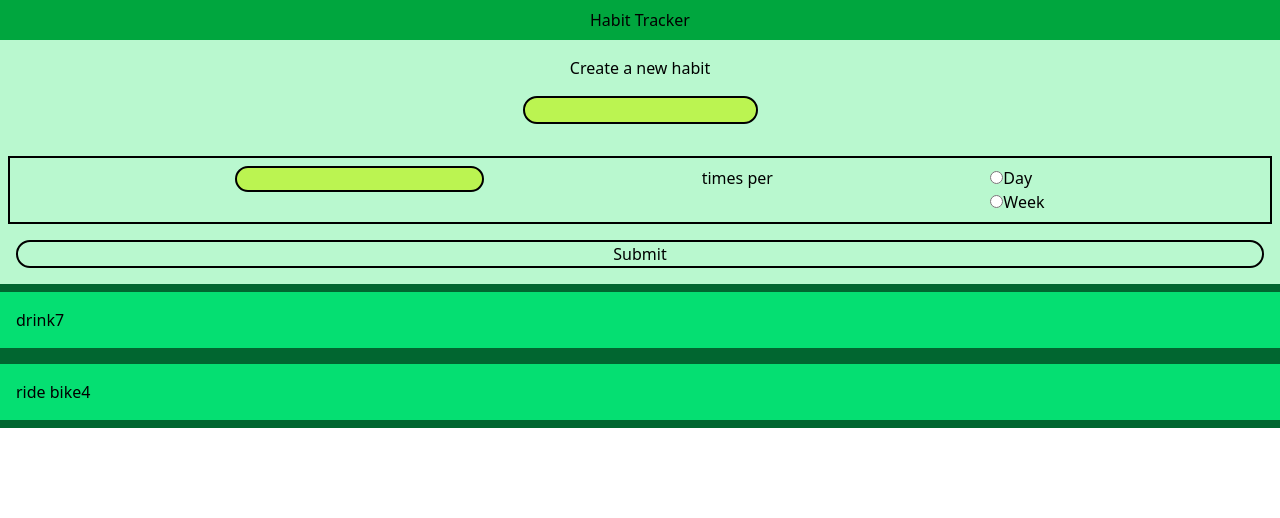
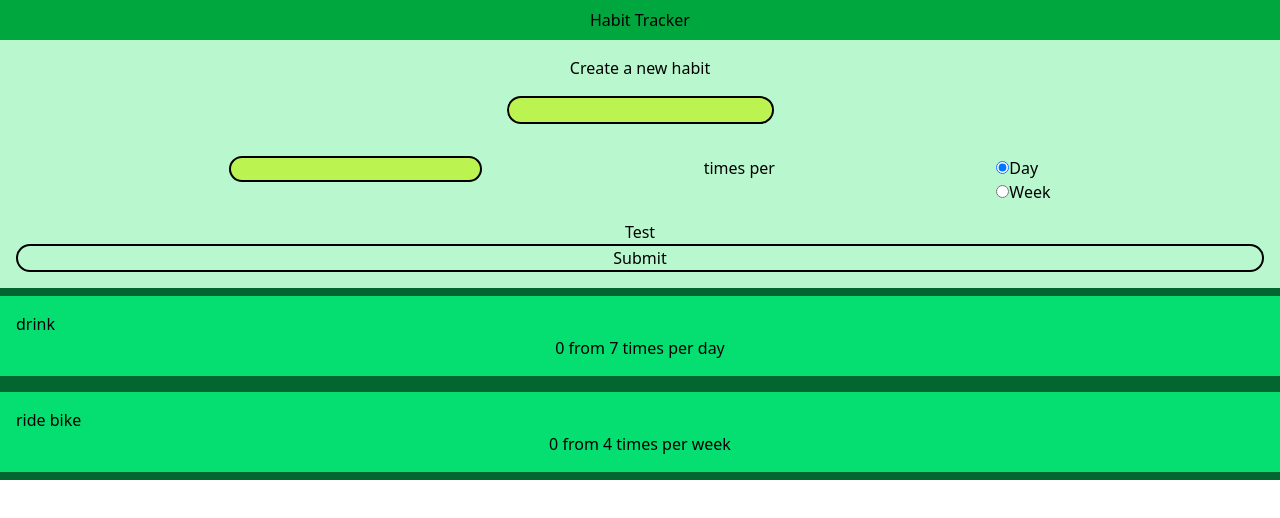
Before and after one commit to GruFRe/habit-tracker, a React (Vite) app: page / in a window 1280 px wide. Shown: the top 518 px of the page. Built offline with nearby package versions, Linux system fonts and the light colour scheme.

Commit message:
some adjustments, still no working form/creation of new habits

```diff
--- a/src/App.jsx
+++ b/src/App.jsx
@@ -7,8 +7,8 @@ import { HabilList } from "./components/HabitList";
 function App() {
 	// useState for Array wich contains different habits, each is an object
 	const [habits, setHabits] = useState([
-		{ id: 1, text: "drink", count: 7, time: "day" },
-		{ id: 2, text: "ride bike", count: 4, time: "week" },
+		{ id: 1, text: "drink", count: 7, time: "day", status: 0 },
+		{ id: 2, text: "ride bike", count: 4, time: "week", status: 0 },
 	]);
 
 	useState(() => {}, [habits]);
--- a/src/components/HabitForm.jsx
+++ b/src/components/HabitForm.jsx
@@ -14,14 +14,14 @@ export const HabitForm = ({ setHabits, habits }) => {
 						id="habit"
 						name="habit"
 						required
-						className="border-2 bg-lime-300 rounded-2xl w-fit max-w-md m-4"
+						className="border-2 bg-lime-300 rounded-2xl w-fit max-w-md m-4 px-4"
 					/>
 				</section>
 				{/* Section to select timeframe and repetitions */}
-				<section className="border-2 flex flex-row justify-evenly mx-2 mb-4 p-2">
+				<section className="flex flex-row justify-evenly mx-2 mb-4">
 					<input
 						type="int"
-						className="border-2 bg-lime-300 rounded-2xl w-[20%] h-[50%]"
+						className="border-2 bg-lime-300 rounded-2xl w-[20%] h-[50%] text-center"
 						name="times"
 						id="times"
 					/>
@@ -29,7 +29,12 @@ export const HabitForm = ({ setHabits, habits }) => {
 					{/* Div for button Divs */}
 					<div>
 						<div>
-							<input type="radio" name="day" id="day" />
+							<input
+								type="radio"
+								name="day"
+								id="day"
+								defaultChecked
+							/>
 							<label htmlFor="day">Day</label>
 						</div>
 						<div>
@@ -39,11 +44,15 @@ export const HabitForm = ({ setHabits, habits }) => {
 					</div>
 				</section>
 				{/* Submit Button, onClick should create a new Habit */}
+				<input type="submit" value="Test" />
 				<button
 					className="border-2 rounded-2xl mb-4 mx-4"
-					onClick={() => {
+					onSubmit={() => {
 						// To Do
-						setHabits([{}, ...habits]);
+						setHabits([
+							{ id: habits.legnth + 1, text: "Test" },
+							...habits,
+						]);
 					}}
 				>
 					Submit
--- a/src/components/HabitList.jsx
+++ b/src/components/HabitList.jsx
@@ -11,6 +11,7 @@ export const HabilList = ({ habits }) => {
 						text={habit.text}
 						count={habit.count}
 						time={habit.time}
+						status={habit.status}
 					/>
 				);
 			})}
--- a/src/components/HabitListItem.jsx
+++ b/src/components/HabitListItem.jsx
@@ -1,9 +1,13 @@
 // Component wihc represents a single List Item
-export const HabitListItem = ({ text, count, time }) => {
+export const HabitListItem = ({ text, count, time, status }) => {
 	return (
 		<section className="bg-green-400 w-[100%] m-2 mx-4 p-4">
-			<span>{text}</span>
-			<span>{count}</span>
+			<span>{text} </span>
+			<div className="flex flex-row justify-around">
+				<span>
+					{status} from {count} times per {time}
+				</span>
+			</div>
 		</section>
 	);
 };
```
